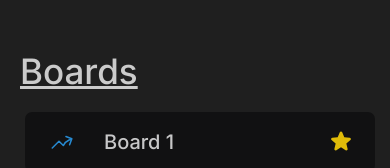
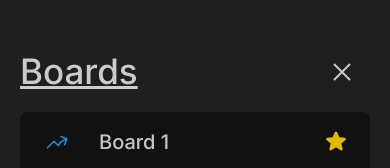
Before and after one commit to korebhaumik/trello-clone, a React (Create React App) app: page / in a window 390 px wide. Both pictures are taken after a click on the icon 20 px from the left and 20 px from the top of the page. Shown: the top 168 px of the page. Built offline with nearby package versions, Linux system fonts and the light colour scheme.

Commit message:
korebhaumik/trello-clone

```diff
--- a/src/view/components/sideDrawer.js
+++ b/src/view/components/sideDrawer.js
@@ -51,7 +51,7 @@ export default function SideDrawer() {
         <main>
           {/* Primary Board */}
           <div onClick={() => handleBoardToggle(0)}>
-            {/* cross */}
+            {/* trend */}
             <svg
               xmlns="http://www.w3.org/2000/svg"
               fill="none"
@@ -100,6 +100,7 @@ export default function SideDrawer() {
                     />
                   </svg>
                   <h2>{board.name || `Board ${index + 1}`}</h2>
+                  {/* cross */}
                   <svg
                     xmlns="http://www.w3.org/2000/svg"
                     fill="none"
@@ -121,6 +122,24 @@ export default function SideDrawer() {
               );
             }
           })}
+          {/* {cross} */}
+          <svg
+            xmlns="http://www.w3.org/2000/svg"
+            fill="none"
+            viewBox="0 0 24 24"
+            strokeWidth="1.5"
+            stroke="currentColor"
+            className="exit"
+            onClick={() => {
+              dispatch({ type: "SHOW" });
+            }}
+          >
+            <path
+              strokeLinecap="round"
+              strokeLinejoin="round"
+              d="M6 18L18 6M6 6l12 12"
+            />
+          </svg>
           <hr />
           <div
             role="button"
--- a/src/view/pages/styles/globals/_drawer.scss
+++ b/src/view/pages/styles/globals/_drawer.scss
@@ -22,6 +22,12 @@
       height: 3.5px;
       border-radius: 2px;
       background-color: $white;
+    }
+    .exit {
+      position: absolute;
+      height: 30px;
+      top: 52px;
+      right: 6%;
     }
     div {
       background: rgba(9, 9, 10, 0.6);
@@ -106,3 +112,10 @@
   width: 100%;
   background: rgba(0, 0, 0, 0.3);
 }
+
+@media screen and (max-width: 500px) {
+  .drawer {
+    width: 100%;
+    border-radius: 0;
+  }
+}
--- a/src/view/pages/styles/style.css
+++ b/src/view/pages/styles/style.css
@@ -715,6 +715,12 @@ hr {
   border-radius: 2px;
   background-color: rgba(255, 255, 255, 0.77);
 }
+.drawer main .exit {
+  position: absolute;
+  height: 30px;
+  top: 52px;
+  right: 6%;
+}
 .drawer main div {
   background: rgba(9, 9, 10, 0.6);
   border-radius: 7px;
@@ -783,4 +789,11 @@ hr {
   height: 100%;
   width: 100%;
   background: rgba(0, 0, 0, 0.3);
+}
+
+@media screen and (max-width: 500px) {
+  .drawer {
+    width: 100%;
+    border-radius: 0;
+  }
 }/*# sourceMappingURL=style.css.map */
```
Also changed, not shown: 1 other file (tests, documents, lock files or other folders).
